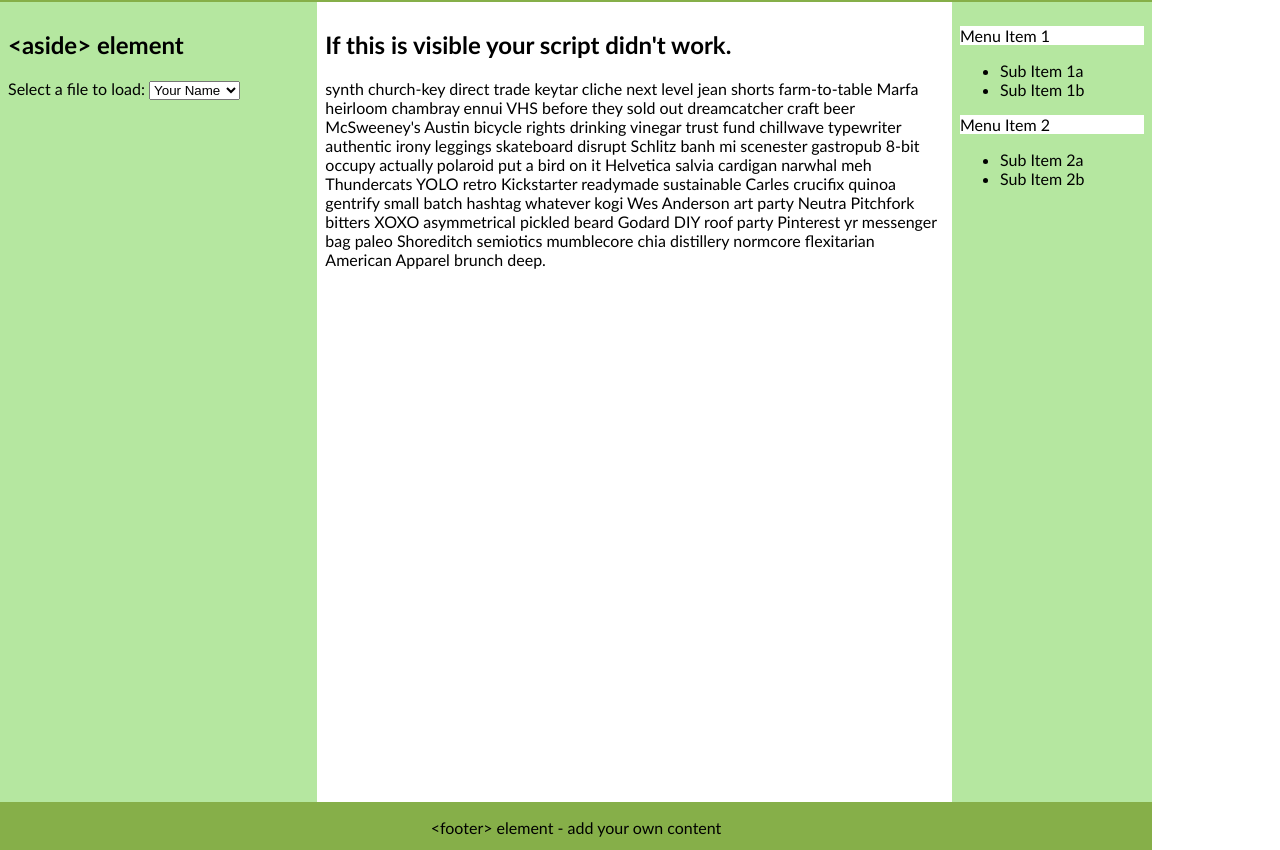
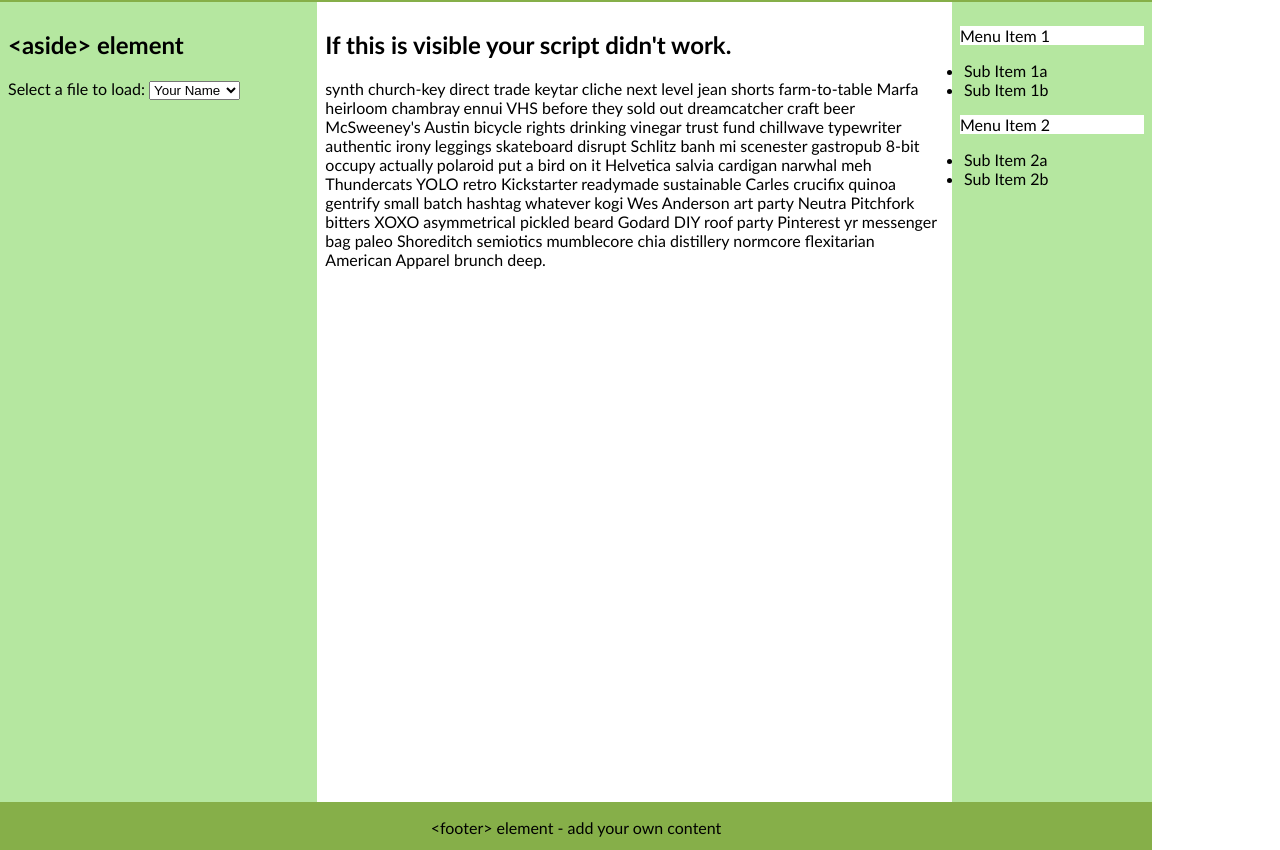
Before and after one commit to Cassycat99/igme230, a plain HTML site: page fall2018sample/fall2018sample.html in a window 1280 px wide. Shown: the part 62-912 px from the top of the page. Drawn offline with nearby package versions, Linux system fonts and the light colour scheme.

Commit message:
adding submenu css

```diff
--- a/fall2018sample/fall2018sample.css
+++ b/fall2018sample/fall2018sample.css
@@ -96,6 +96,10 @@ header, footer{
     border: 1px solid top white;
 }
 
+.submenu{
+    padding-left: .25rem;
+    width: 100%;
+}
 
 
 @media only screen and (max-width: 600px) {
```
